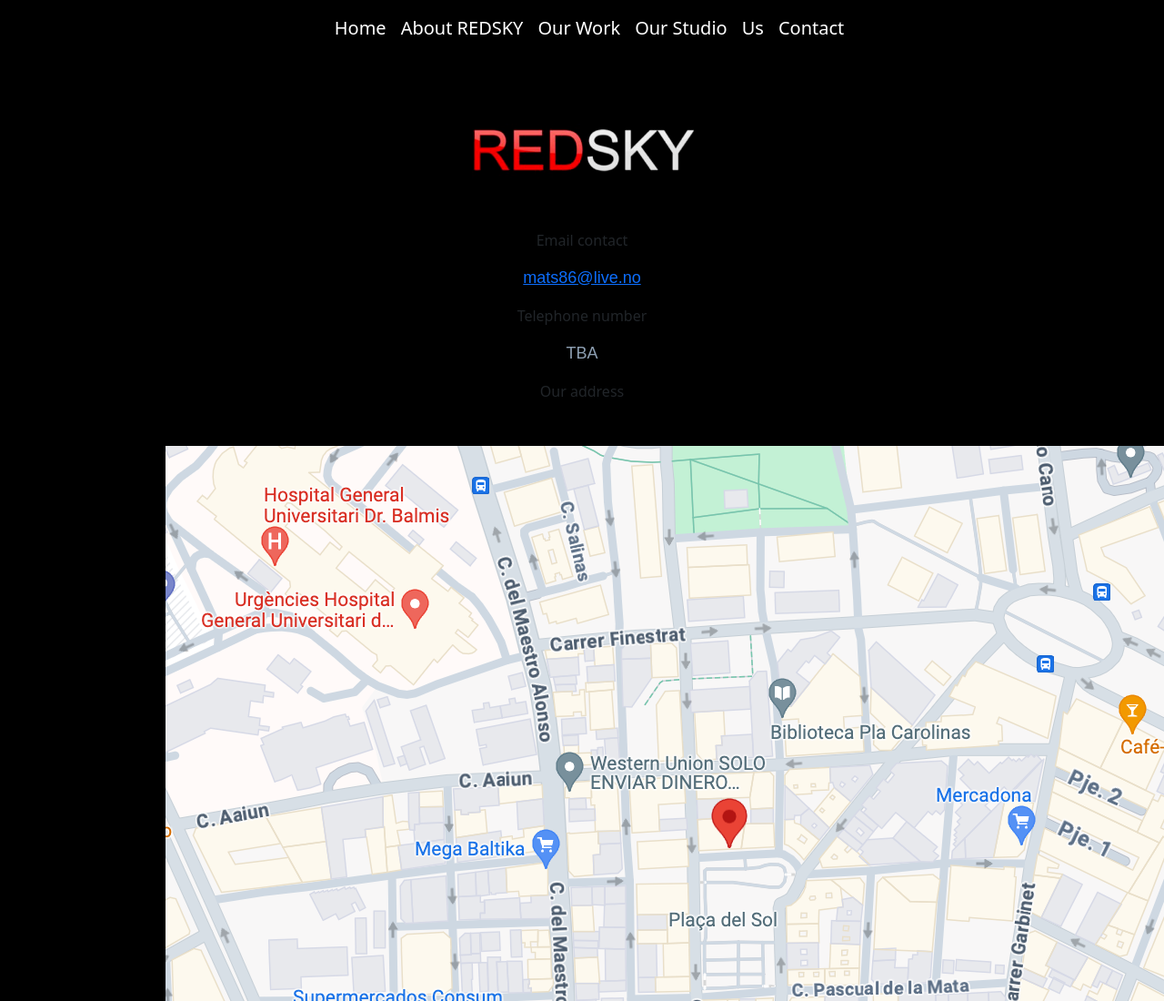
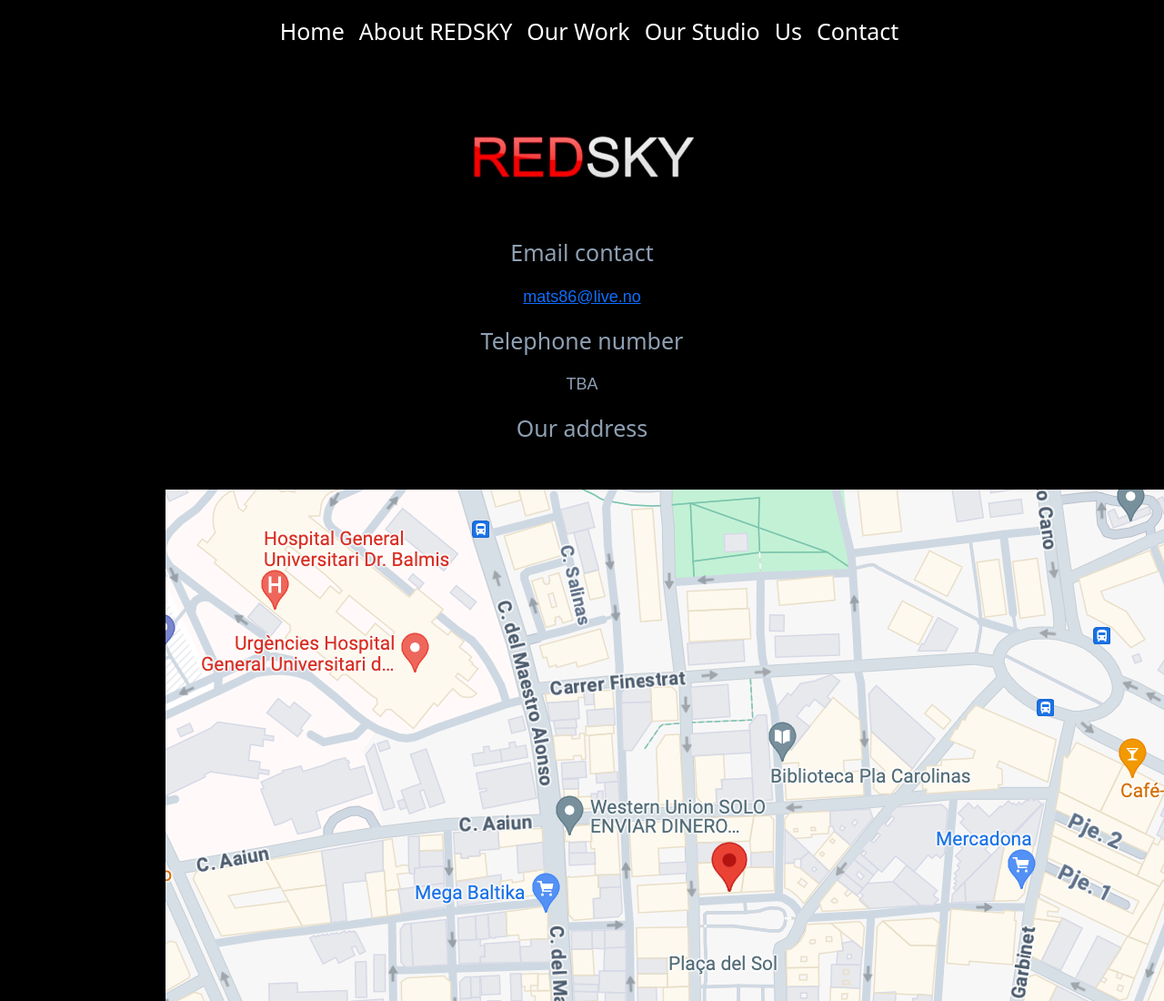
Before and after one commit to JDASL/REDSKY, a plain HTML site: page contact.html in a window 1280 px wide. Shown: the top 1100 px of the page at 91% size. Drawn offline with nearby package versions, Linux system fonts and the light colour scheme.

Commit message:
Update portfolio.css

```diff
--- a/styles/portfolio.css
+++ b/styles/portfolio.css
@@ -329,7 +329,7 @@ i:hover {
   }
 
   #map {
-    max-width: 100%;
+    max-width: 150%;
     display: block;
     margin: 0 auto;
   }
@@ -368,6 +368,15 @@ i:hover {
     justify-content: center;
   }
 
+  .contact-info {
+    font-size: 25px !important;
+    color: var(--tertiarty-color);
+  }
+
+  .nav-item {
+    font-size: 25px;
+  }
+
   .studio-images {
     max-width: 33%;
     height: auto;
```
